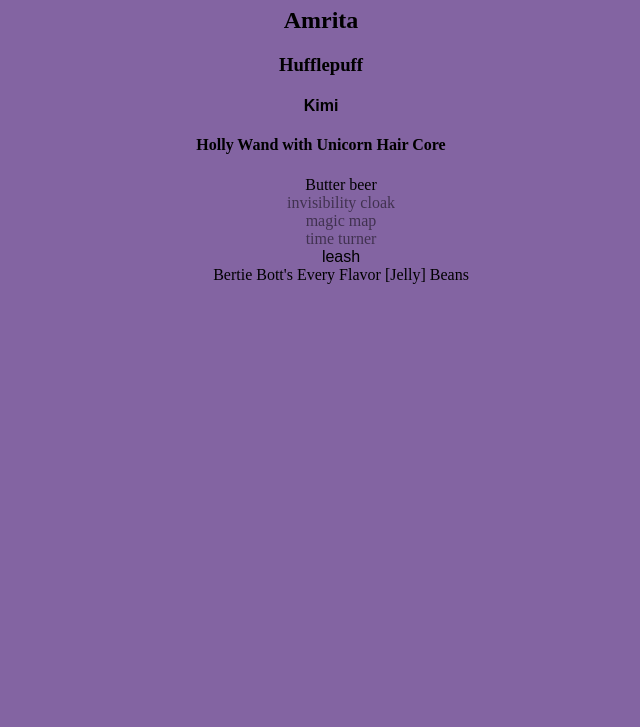
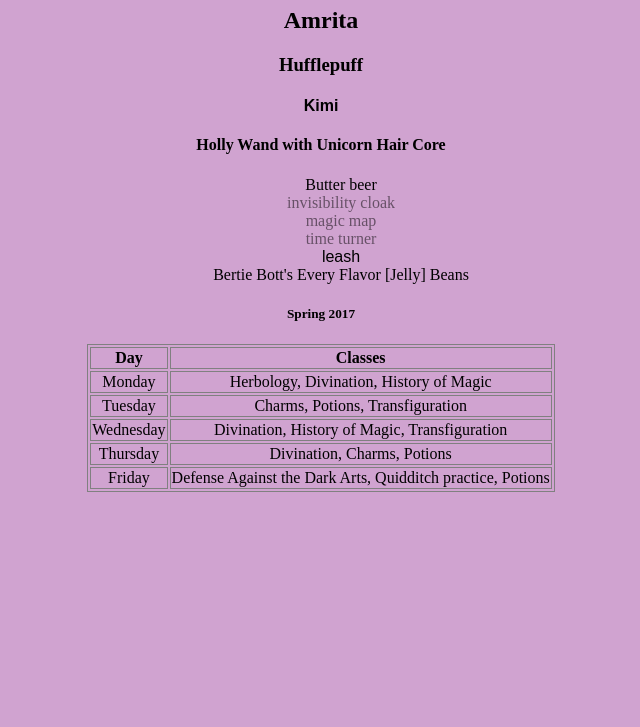
Before and after one commit to amritadutta25/hogwarts, a plain HTML site: page index.html in a window 1280 px wide. Shown: the part 73-800 px from the top of the page, without its empty margins (319-959 px from the left). Drawn offline with nearby package versions, Linux system fonts and the light colour scheme.

Commit message:
Commit 4 - I realize I can make things that are ever increasingly more complex with greater ease. Adding order is always more effort than causing chaos

```diff
--- a/app.js
+++ b/app.js
@@ -65,6 +65,89 @@ $(() => {
     const $li6 = $('<li>').text("Bertie Bott's Every Flavor [Jelly] Beans")
     $ul.append($li6)
 
+    //----------------
+    //Year 4
+    //----------------
+
+    //creating h5 element
+    const $h5 = $("<h5>").text("Spring 2017")
+    $container.append($h5)
+
+    // creating table
+    const $table = $("<table>")
+    $container.append($table)
+
+    // add thead element
+    const $thead = $("<thead>")
+    $table.append($thead)
+
+    //Inside the thead element add two th elements
+    const $th1 = $("<th>")
+    $th1.text("Day")
+
+    const $th2 = $("<th>")
+    $th2.text("Classes")
+
+    $thead.append($th1)
+    $thead.append($th2)
+
+    //Create a tr element and add two td elements inside
+    const $trMon = $("<tr>")
+    $table.append($trMon)
+
+    const $td1 = $("<td>").text("Monday")
+
+    const $td2 = $("<td>").text("Herbology, Divination, History of Magic")
+
+    $trMon.append($td1)
+    $trMon.append($td2)
+
+    //tr for Tuesday
+    const $trTue = $("<tr>")
+    $table.append($trTue)
+
+    const $tdTue1 = $("<td>").text("Tuesday")
+
+    const $tdTue2 = $("<td>").text("Charms, Potions, Transfiguration")
+
+    $trTue.append($tdTue1)
+    $trTue.append($tdTue2)
+
+    //tr for Wednesday
+    const $trWed = $("<tr>")
+    $table.append($trWed)
+
+    const $tdWed1 = $("<td>").text("Wednesday")
+
+    const $tdWed2 = $("<td>").text("Divination, History of Magic, Transfiguration")
+
+    $trWed.append($tdWed1)
+    $trWed.append($tdWed2)
+
+    //tr for Thursday
+    const $trThu = $("<tr>")
+    $table.append($trThu)
+
+    const $tdThu1 = $("<td>").text("Thursday")
+
+    const $tdThu2 = $("<td>").text("Divination, Charms, Potions")
+
+    $trThu.append($tdThu1)
+    $trThu.append($tdThu2)
+
+    //tr for Friday
+    const $trFri = $("<tr>")
+    $table.append($trFri)
+
+    const $tdFri1 = $("<td>").text("Friday")
+
+    const $tdFri2 = $("<td>").text("Defense Against the Dark Arts, Quidditch practice, Potions")
+
+    $trFri.append($tdFri1)
+    $trFri.append($tdFri2)
+
+
+
 
 
 
--- a/main.css
+++ b/main.css
@@ -1,5 +1,5 @@
 body {
-    background-color: #8364a2;
+    background-color: #d0a3d0;
     text-align: center
 }
 
@@ -14,3 +14,12 @@ body {
 li {
     list-style-type: none
 }
+
+table, th, td {
+    border: 1px solid;
+    border-color: gray
+}
+
+table {
+    margin: auto
+}
```
